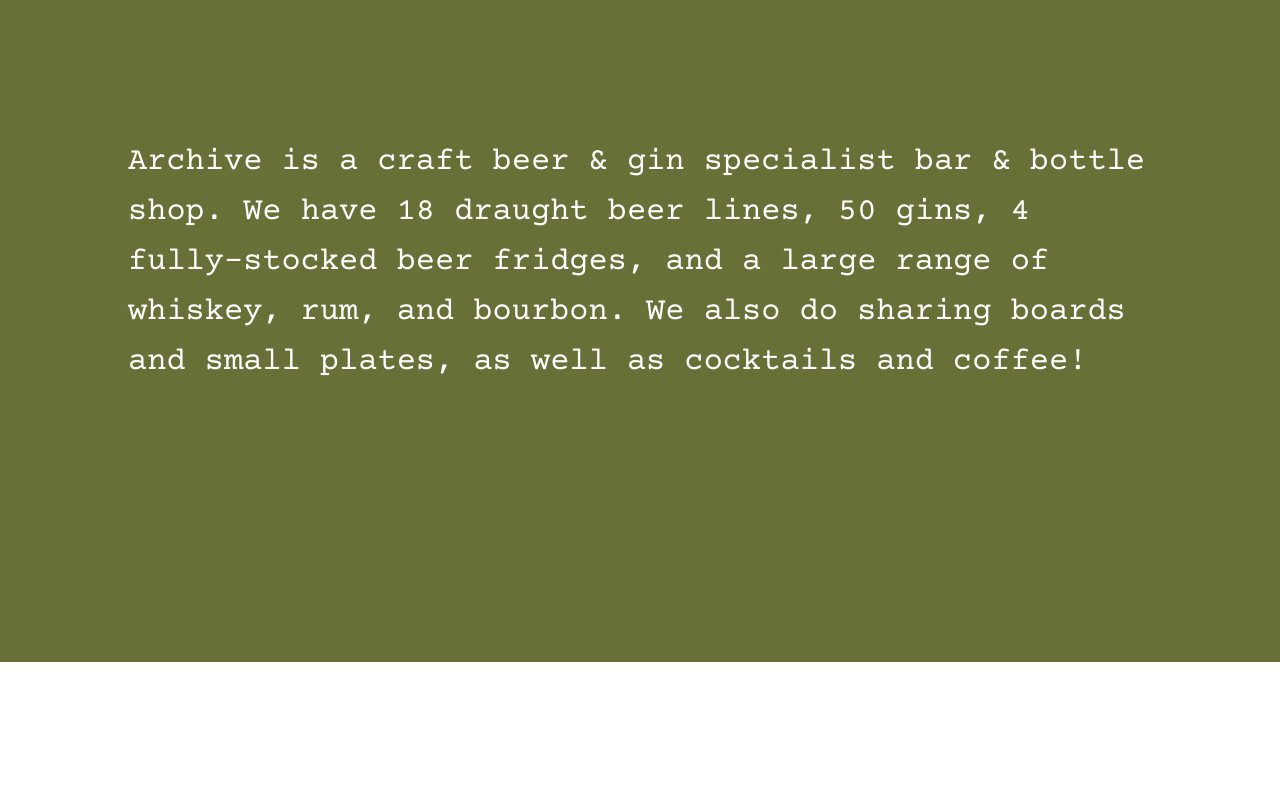
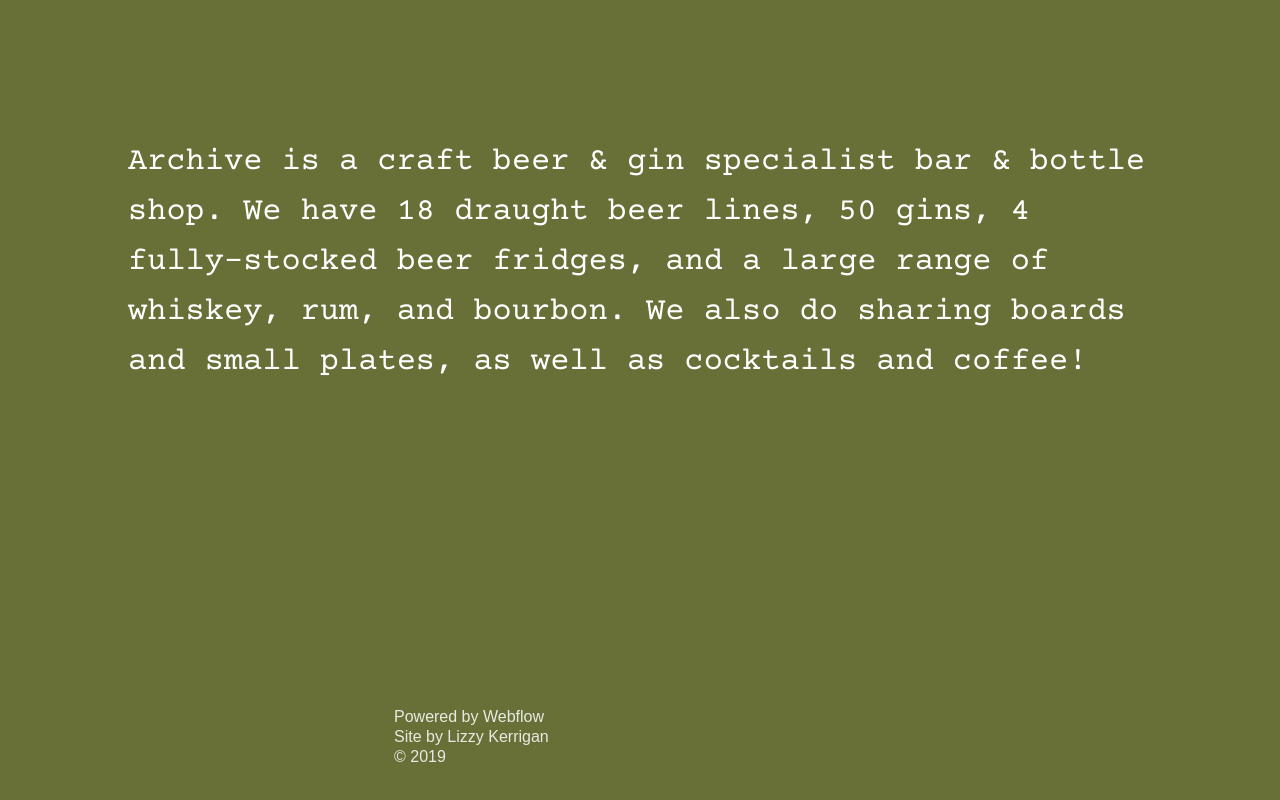
Before and after one commit to lizzykerrigan/archive-bar, a React (Create React App) app: page / in a window 1280 px wide. Shown: the part 1018-1818 px from the top of the page. Before the commit the page ends 1680 px from the top, so only its background shows below. Built offline with nearby package versions, Linux system fonts and the light colour scheme; no server answers.

Commit message:
reenable footer

```diff
--- a/src/App.js
+++ b/src/App.js
@@ -14,7 +14,7 @@
           <Home path="/" />
           <PouringNow path="/pouringnow" />
         </Router>
-      {/* <ArchiveFooter /> */}
+      <ArchiveFooter />
     </div>
   );
 }
```
